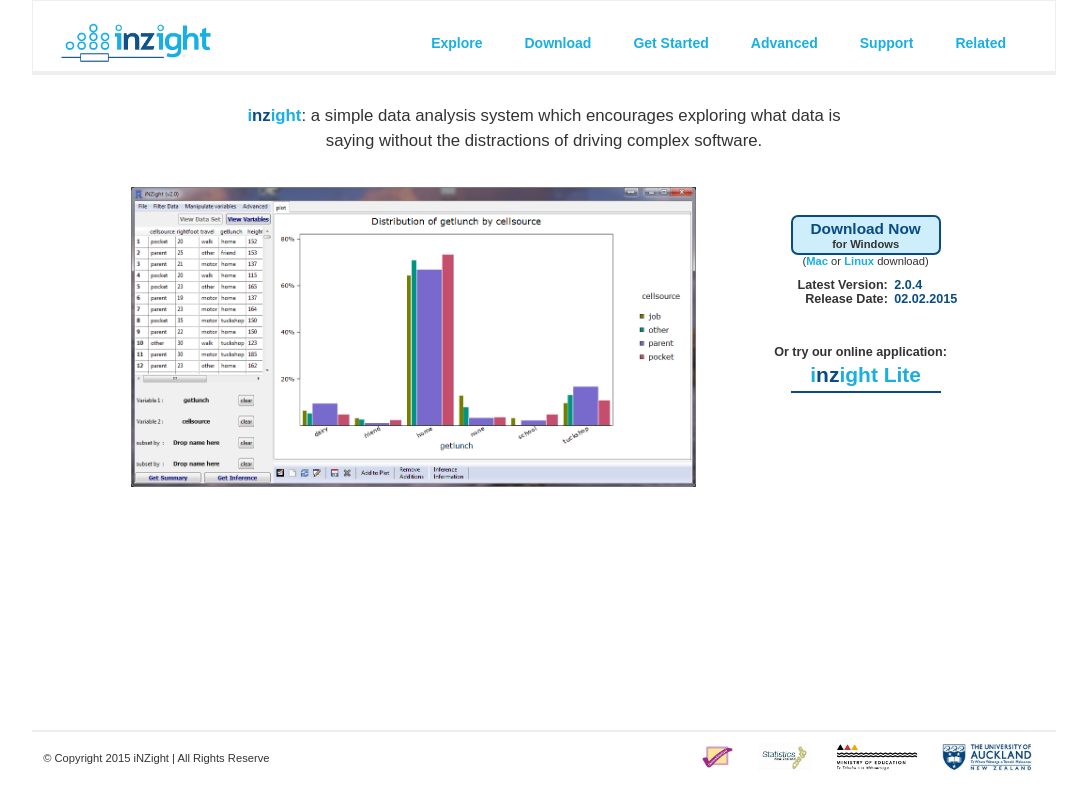
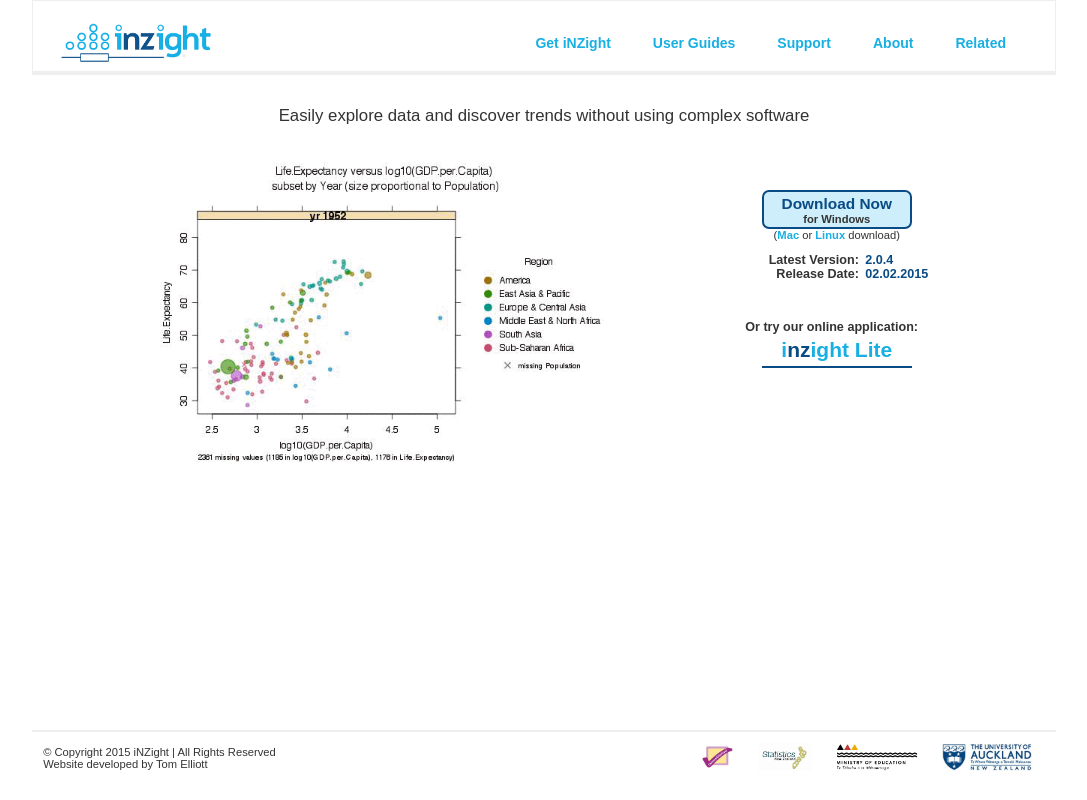
Before and after one commit to iNZightVIT/inzight-www, a PHP site: page / in a window 1280 px wide. Shown: the whole page, without its empty margins (96-1183 px from the left). Run offline with PHP 8.4, Linux system fonts and the light colour scheme; some web fonts are replaced.

Commit message:
homepage image script

```diff
--- a/iNZight/assets/includes/3-bottom_matter.php
+++ b/iNZight/assets/includes/3-bottom_matter.php
@@ -4,16 +4,24 @@
     <div class="footer">
       <div class="footer-content">
         <div class="copyright">
-          &copy; Copyright 2015 iNZight | All Rights Reserve
+          <span>
+            &copy; Copyright 2015 iNZight | All Rights Reserved <br>
+          </span>
+          <span>
+            Website developed by Tom Elliott
+          </span>
         </div>
 
         <div class="thanks">
+          <div>
             <a href="http://new.censusatschool.org.nz/" id="-logo">
               <img src="img/census_logo.png">
             </a>
             <a href="http://www.stats.govt.nz/" id="CaS-logo">
               <img src="img/stats_nz.png">
             </a>
+          </div>
+          <div>
             <a href="http://www.minedu.govt.nz/" id="MEd-logo">
               <img src="/img/minedu_logo.png">
             </a>
@@ -23,6 +31,7 @@
           </div>
         </div>
       </div>
+    </div>
 
 
     <script src="js/navigation.js"></script>
--- a/iNZight/assets/objects/navitems.php
+++ b/iNZight/assets/objects/navitems.php
@@ -5,29 +5,53 @@
 
   $navitems = array(
     //'Home' => 'index.php',
-    'Explore' => 'explore.php',
-    'Download' => array(
+    //'Explore' => 'explore.php',
+    'Get iNZight' => array(
       'default' => 'download.php',
       'Windows' => 'win.php',
       'Macintosh' => 'mac.php',
       'Linux/R Users' => 'ruser.php',
+      'Tablets' => 'lite.php',
       'Data' => 'data.php'
     ),
-    'Get Started' => array(
-      'default' => 'basics.php',
-      'Basics' => 'basics.php',
+    // 'Get Started' => array(
+    //   'default' => 'basics.php',
+    //   'Basics' => 'basics.php',
+    //   'Manipulate Variables' => 'manip_vars.php',
+    //   'Plot Options' => 'plot_buttons.php',
+    //   'Row Operations' => 'row_operations.php'
+    // ),
+    // 'Add-on Modules' => array(
+    //   'default' => 'advanced.php',
+    //   '3D Plot' => '3d_plot.php',
+    //   'Time Series' => 'time_series.php',
+    //   'Model Fitting' => 'model_fitting.php',
+    //   'Maps' => 'maps.php'
+    // ),
+
+    // Alternative option:
+    'User Guides' => array(
+      'default' => 'guides.php',
+      'The Basics' => 'basics.php',
+      'Plot Options' => 'plot_options.php',
       'Manipulate Variables' => 'manip_vars.php',
-      'Plot Options' => 'plot_buttons.php',
-      'Row Operations' => 'row_operations.php'
+      'Data Options' => 'data_options.php',       // row ops, reshape, ...
+      'Add-on Modules' => 'addons.php'
     ),
-    'Advanced' => 'advanced.php',
     'Support' => array(
       'default' => 'support.php',
-      'Known Issues' => 'issues.php',
+      //'Known Issues' => 'issues.php',
       'FAQ' => 'faq.php',
       'Email Lists' => 'email_lists.php',
-      'Change History' => 'changelog.php',
-      'Contact Support' => 'contact.php'
+      'Version History' => 'changelog.php',
+      'Contact Us' => 'contact.php',
+      //'Development' => 'development.php'
+    ),
+    'About' => array(
+      'default' => 'aboutus.php',
+      'Team' => 'team.php',
+      'Development' => 'development.php',
+
     ),
     'Related' => array(
       'default' => 'related.php',
--- a/iNZight/css/main.css
+++ b/iNZight/css/main.css
@@ -714,10 +714,49 @@ ul {
         -webkit-box-orient: vertical;
         -moz-box-orient: vertical;
         box-orient: vertical;
-        -webkit-flex-direction: column;
-        -moz-flex-direction: column;
-        flex-direction: column;
-        -ms-flex-direction: column; } }
+        -webkit-box-direction: reverse;
+        -moz-box-direction: reverse;
+        box-direction: reverse;
+        -webkit-flex-direction: column-reverse;
+        -moz-flex-direction: column-reverse;
+        flex-direction: column-reverse;
+        -ms-flex-direction: column-reverse; } }
+    .footer .footer-content .copyright {
+      display: -webkit-box;
+      display: -moz-box;
+      display: box;
+      display: -webkit-flex;
+      display: -moz-flex;
+      display: -ms-flexbox;
+      display: flex;
+      -webkit-box-orient: vertical;
+      -moz-box-orient: vertical;
+      box-orient: vertical;
+      -webkit-flex-direction: column;
+      -moz-flex-direction: column;
+      flex-direction: column;
+      -ms-flex-direction: column;
+      -webkit-box-align: start;
+      -moz-box-align: start;
+      box-align: start;
+      -webkit-align-items: flex-start;
+      -moz-align-items: flex-start;
+      -ms-align-items: flex-start;
+      -o-align-items: flex-start;
+      align-items: flex-start;
+      -ms-flex-align: start;
+      padding-bottom: 1em; }
+      @media (max-width: 700px) {
+        .footer .footer-content .copyright {
+          -webkit-box-align: center;
+          -moz-box-align: center;
+          box-align: center;
+          -webkit-align-items: center;
+          -moz-align-items: center;
+          -ms-align-items: center;
+          -o-align-items: center;
+          align-items: center;
+          -ms-flex-align: center; } }
     .footer .footer-content .thanks {
       display: -webkit-box;
       display: -moz-box;
@@ -748,7 +821,6 @@ ul {
 
 .blurb {
   font-size: 1.2em;
-  max-width: 700px;
   text-align: center; }
 
 .feature {
--- a/iNZight/index.php
+++ b/iNZight/index.php
@@ -5,12 +5,12 @@ require_once('assets/includes/2-header.php');
 
 
 <p class="content blurb">
-  <?php echo $inzight_text; ?>: a simple data analysis system which encourages exploring what data is saying without the distractions of driving complex software.
+  Easily explore data and discover trends without using complex software
 </p>
 
 
 <div class="feature">
-  <img src="img/feature.png" class="placeholder"></img>
+  <img src="img/feature.gif" class="placeholder"></img>
 
   <div class="download">
     <div class="dl-options">
@@ -50,16 +50,6 @@ require_once('assets/includes/2-header.php');
 
 
 
-<!-- This might become redundant once I make the footer, which will have the names of supporters ... -->
-<!-- <p class="content">
-  The <?php echo $inzight_text; ?> project is led by
-  <a href="https://www.stat.auckland.ac.nz/~wild" target="_blank">Professor Chris Wild</a>
-  and has been primarily supported by the Department of Statistics
-  at the <a href="https://www.auckland.ac.nz" target="_blank">University of Auckland</a>, with additional support from
-  <a href="http://www.stats.govt.nz" target="_blank">Statistics New Zealand</a> and
-  the <a href="http://www.minedu.govt.nz" target="_blank">NZ Ministry of Education</a> via
-  <a href="http://new.censusatschool.org.nz" target="_blank">Census at School</a>.
-</p> -->
 
 
 <?php
--- a/iNZight/styles/3-modules/_content.sass
+++ b/iNZight/styles/3-modules/_content.sass
@@ -9,5 +9,5 @@
 
 .blurb
   font-size: 1.2em
-  max-width: 700px
+  //max-width: 700px
   text-align: center
--- a/iNZight/styles/3-modules/_footer.sass
+++ b/iNZight/styles/3-modules/_footer.sass
@@ -13,12 +13,29 @@
     @include align-items(center)
 
     @include phone
+      @include flex-direction(column-reverse)
+
+    .copyright
+      @include display(flex)
       @include flex-direction(column)
+      @include align-items(flex-start)
+      @include phone
+        @include align-items(center)
 
+      padding-bottom: 1em
 
     .thanks
       @include display(flex)
       @include align-items(center)
+      @include flex-wrap(wrap)
+      @include justify-content(space-around)
+
+      padding-bottom: 1em
+
+      div
+        @include display(flex)
+        @include align-items(center)
+
 
       img
         height: $footer-height / 2
```
Also changed, not shown: other parts of iNZight/css/main.css (+35 -1 lines), iNZight/img/feature.gif (added), 2 other files. Lines whose indentation alone changed are shown as unchanged.
